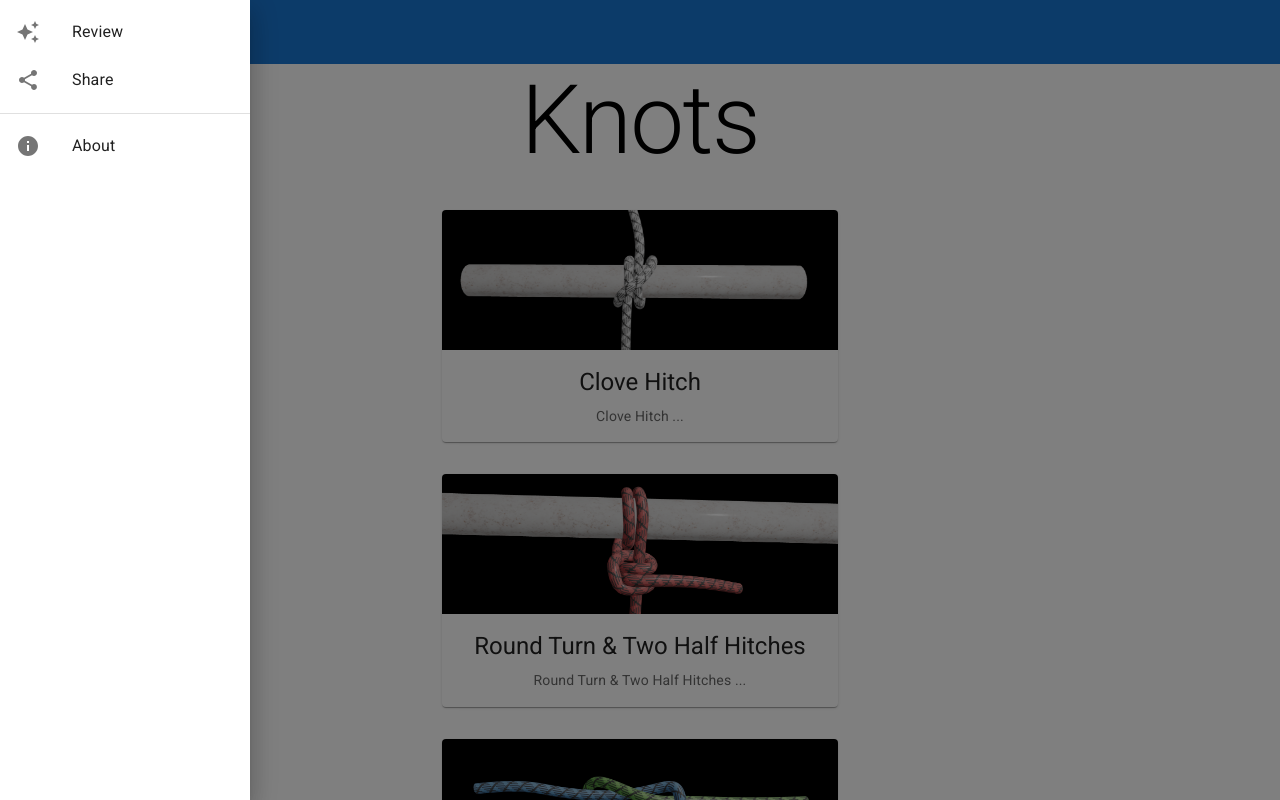
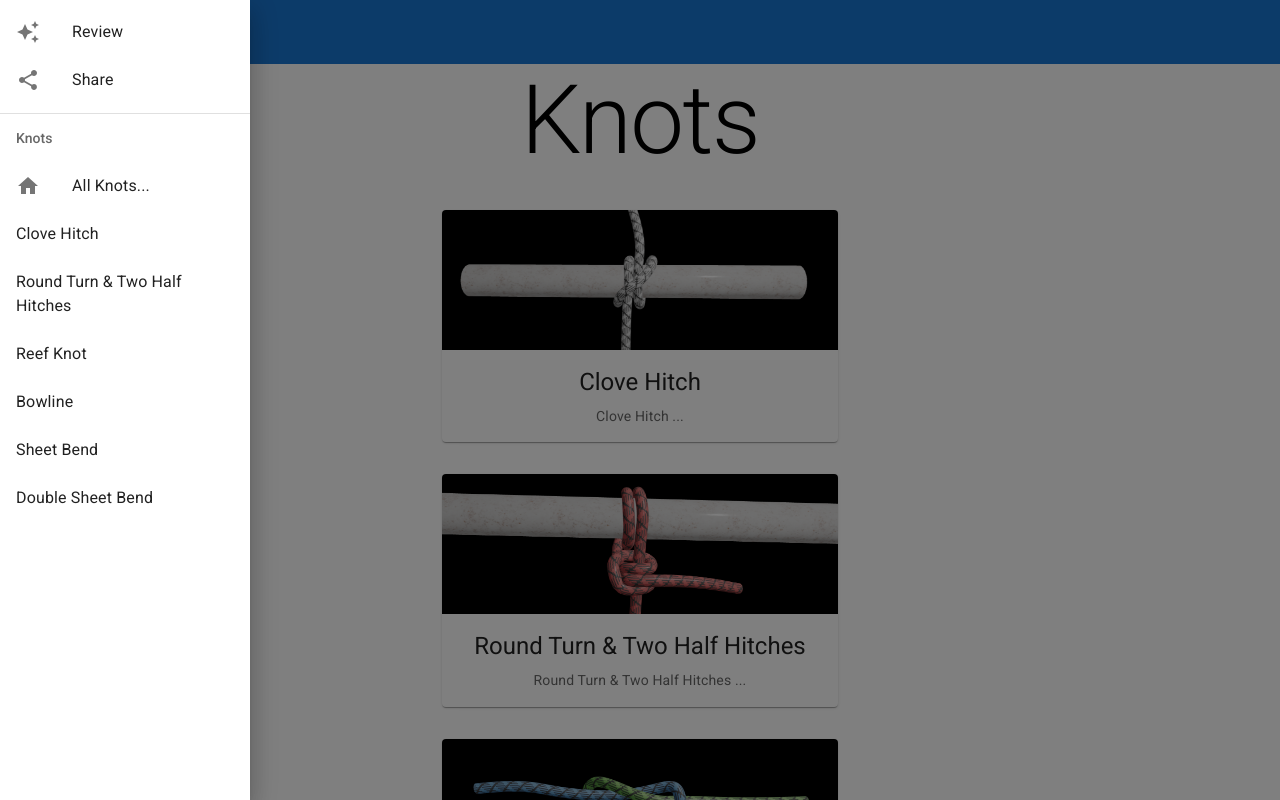
Before and after one commit to leesavage09/CCKnots, a React (Create React App) app: page /home in a window 1280 px wide. Both pictures are taken after a click on the button 36 px from the left and 32 px from the top of the page. Built offline with nearby package versions, Linux system fonts and the light colour scheme.

Commit message:
menu is now defined dynamically

```diff
--- /dev/null
+++ b/src/components/Menu.tsx
@@ -0,0 +1,78 @@
+import { useHistory } from 'react-router';
+import Box from '@mui/material/Box';
+import Drawer from '@mui/material/Drawer';
+import List from '@mui/material/List';
+import Divider from '@mui/material/Divider';
+import ListItem from '@mui/material/ListItem';
+import ListItemButton from '@mui/material/ListItemButton';
+import ListItemIcon from '@mui/material/ListItemIcon';
+import ListItemText from '@mui/material/ListItemText';
+import ReviewIcon from '@mui/icons-material/AutoAwesome';
+import HomeIcon from '@mui/icons-material/Home';
+import ShareIcon from '@mui/icons-material/Share';
+import { ListSubheader } from '@mui/material';
+import { knots } from '../knots';
+
+interface MenuProps {
+    open: boolean,
+    onClose: () => void
+}
+
+export const Menu: React.FC<MenuProps> = ({ open, onClose }) => {
+    const history = useHistory()
+
+    const listOfKnots = knots.map((knot) => (
+        <ListItem key={knot.name} disablePadding>
+            <ListItemButton onClick={() => history.push(knot.url)}>
+                <ListItemText primary={knot.name} />
+            </ListItemButton>
+        </ListItem >
+    ))
+
+    return (
+        <Drawer
+            anchor="left"
+            open={open}
+            onClose={onClose}
+        >
+            <Box
+                sx={{ width: 250 }}
+                role="presentation"
+                onClick={onClose}
+                onKeyDown={onClose}
+            >
+                <List>
+                    <ListItem key='Review' disablePadding>
+                        <ListItemButton>
+                            <ListItemIcon><ReviewIcon /></ListItemIcon>
+                            <ListItemText primary='Review' />
+                        </ListItemButton>
+                    </ListItem>
+                    <ListItem key='Share' disablePadding>
+                        <ListItemButton>
+                            <ListItemIcon><ShareIcon /></ListItemIcon>
+                            <ListItemText primary='Share' />
+                        </ListItemButton>
+                    </ListItem>
+                </List>
+                <Divider />
+
+                <List
+                    subheader={
+                        <ListSubheader component="div" id="nested-list-subheader">
+                            Knots
+                        </ListSubheader>
+                    }
+                >
+                    <ListItem key='allKnots' disablePadding>
+                        <ListItemButton onClick={() => history.push('/')}>
+                            <ListItemIcon><HomeIcon /></ListItemIcon>
+                            <ListItemText primary="All Knots..." />
+                        </ListItemButton>
+                    </ListItem >
+                    {listOfKnots}
+                </List>
+            </Box>
+        </Drawer >
+    )
+}
--- a/src/components/appBar.tsx
+++ b/src/components/appBar.tsx
@@ -1,34 +1,40 @@
+import { useState } from 'react';
 import { default as MuiAppBar } from '@mui/material/AppBar';
 import Box from '@mui/material/Box';
 import Toolbar from '@mui/material/Toolbar';
 import Typography from '@mui/material/Typography';
 import IconButton from '@mui/material/IconButton';
 import MenuIcon from '@mui/icons-material/Menu';
-import { useMenu } from './hooks/useMenu';
+import { Menu } from './Menu';
 
 export const AppBar = () => {
-  const { open, menu } = useMenu()
+  const [open, setOpen] = useState(false)
 
   return (
-    <Box sx={{ flexGrow: 1 }}>
+    <>
+      <Box>
         <MuiAppBar position="static">
           <Toolbar>
-          {menu}
             <IconButton
               size="large"
               edge="start"
               color="inherit"
               aria-label="menu"
               sx={{ mr: 2 }}
-            onClick={open}
+              onClick={() => setOpen(true)}
             >
               <MenuIcon />
             </IconButton>
-          <Typography variant="h6" component="div" sx={{ flexGrow: 1 }}>
+            <Typography variant="h6" component="div">
               CCKnots
             </Typography>
           </Toolbar>
         </MuiAppBar>
       </Box>
+      <Menu
+        open={open}
+        onClose={() => setOpen(false)}
+      />
+    </>
   )
 }
--- a/src/components/hooks/useMenu.tsx
+++ /dev/null
@@ -1,63 +0,0 @@
-import { useState } from 'react';
-import { useHistory } from 'react-router';
-import Box from '@mui/material/Box';
-import Drawer from '@mui/material/Drawer';
-import List from '@mui/material/List';
-import Divider from '@mui/material/Divider';
-import ListItem from '@mui/material/ListItem';
-import ListItemButton from '@mui/material/ListItemButton';
-import ListItemIcon from '@mui/material/ListItemIcon';
-import ListItemText from '@mui/material/ListItemText';
-import ReviewIcon from '@mui/icons-material/AutoAwesome';
-import InfoIcon from '@mui/icons-material/Info';
-import ShareIcon from '@mui/icons-material/Share';
-
-export const useMenu = () => {
-    const [isOpen, setOpen] = useState(false);
-    const open = () => setOpen(true)
-    const close = () => setOpen(false)
-    const history = useHistory()
-
-    return {
-        open,
-        menu: (
-            <Drawer
-                anchor="left"
-                open={isOpen}
-                onClose={close}
-            >
-                <Box
-                    sx={{ width: 250 }}
-                    role="presentation"
-                    onClick={close}
-                    onKeyDown={close}
-                >
-                    <List>
-                        <ListItem key='Review' disablePadding>
-                            <ListItemButton>
-                                <ListItemIcon><ReviewIcon /></ListItemIcon>
-                                <ListItemText primary='Review' />
-                            </ListItemButton>
-                        </ListItem>
-                        <ListItem key='Share' disablePadding>
-                            <ListItemButton>
-                                <ListItemIcon><ShareIcon /></ListItemIcon>
-                                <ListItemText primary='Share' />
-                            </ListItemButton>
-                        </ListItem>
-                    </List>
-                    <Divider />
-                    <List>
-                        <ListItem key='About' disablePadding>
-                            <ListItemButton>
-                                <ListItemIcon><InfoIcon /></ListItemIcon>
-                                <ListItemText primary='About' />
-                            </ListItemButton>
-                        </ListItem>
-                    </List>
-                </Box>
-            </Drawer>
-        )
-    }
-
-}
--- /dev/null
+++ b/src/knots.tsx
@@ -0,0 +1,33 @@
+export const knots = [
+    {
+        name: 'Clove Hitch',
+        url: '/knots/cloveHitch',
+        image: '/assets/knots/cloveHitch.png',
+        description: 'Clove Hitch ...'
+    }, {
+        name: 'Round Turn & Two Half Hitches',
+        url: '/knots/roundTurn',
+        image: '/assets/knots/roundTurn.png',
+        description: 'Round Turn & Two Half Hitches ...'
+    }, {
+        name: 'Reef Knot',
+        url: '/knots/reefKnot',
+        image: '/assets/knots/reefKnot.png',
+        description: 'Reef Knot ...'
+    }, {
+        name: 'Bowline',
+        url: '/knots/bowline',
+        image: '/assets/knots/bowline.png',
+        description: 'Bowline ...'
+    }, {
+        name: 'Sheet Bend',
+        url: '/knots/sheetBend',
+        image: '/assets/knots/sheetBend.png',
+        description: 'Sheet Bend ...'
+    }, {
+        name: 'Double Sheet Bend',
+        url: '/knots/doubleSheetBend',
+        image: '/assets/knots/doubleSheetBend.png',
+        description: 'Double Sheet Bend ...'
+    }
+]
```
Lines whose indentation alone changed are shown as unchanged.
